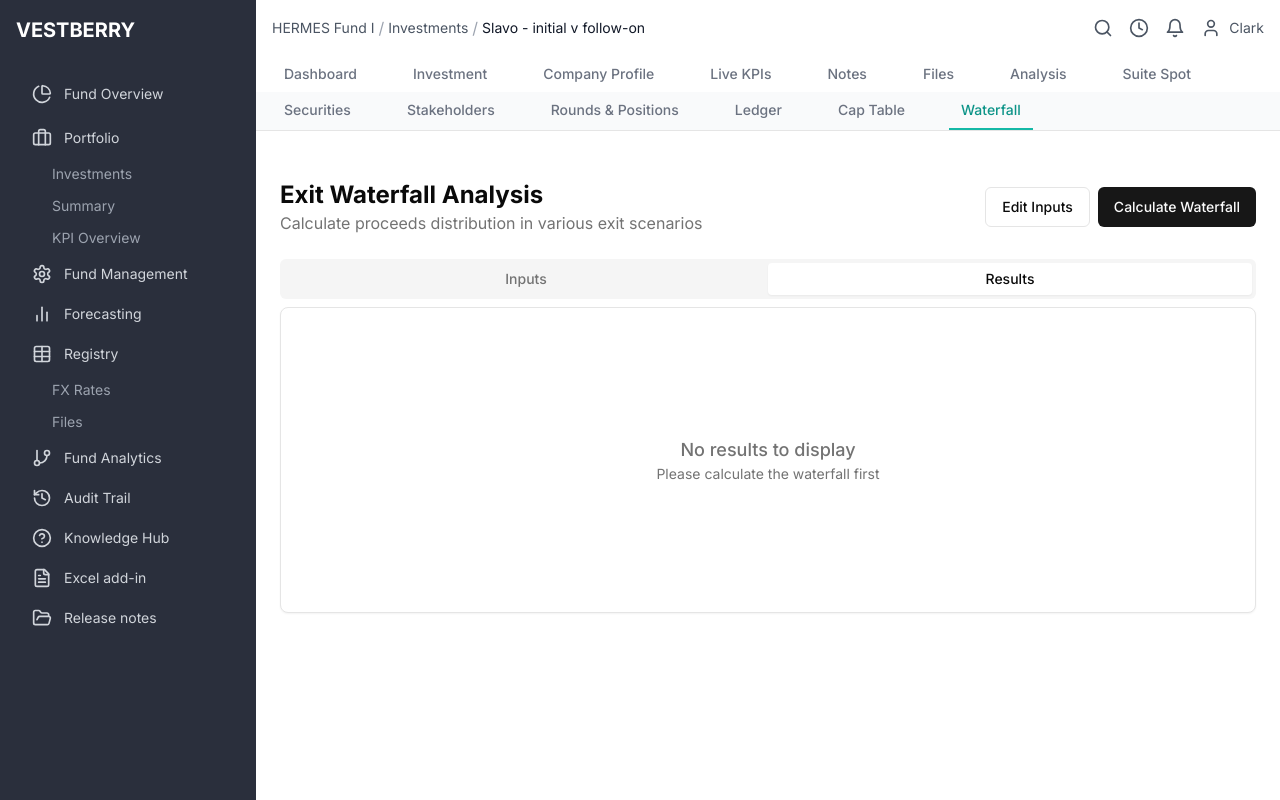
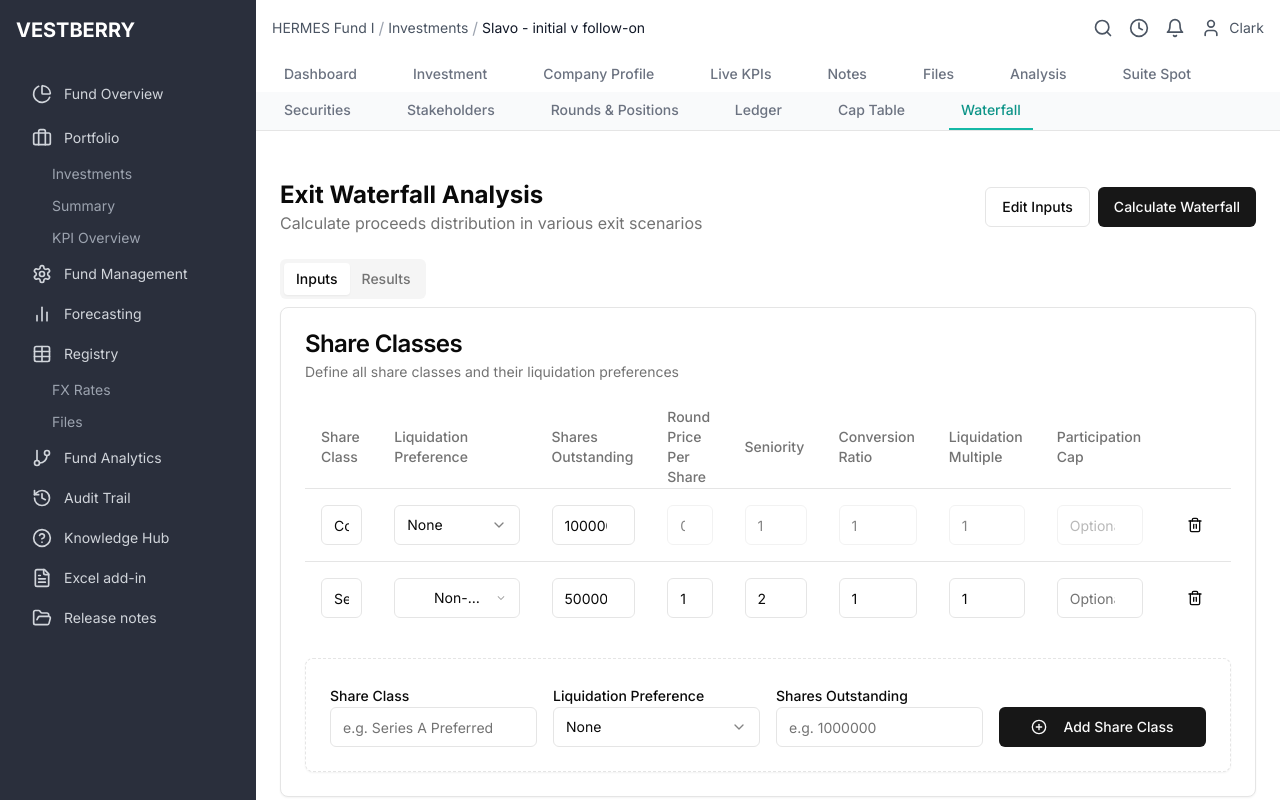
Before and after one commit to DanilGorbunov/vestberry, a Next.js app: page / in a window 1280 px wide. Shown: the top 800 px of the page. Built offline with nearby package versions, Linux system fonts and the light colour scheme.

Commit message:
created inputs dafaults

```diff
--- a/app/page.tsx
+++ b/app/page.tsx
@@ -19,7 +19,7 @@ import type { ShareClass, FundHolding, ExitScenario, WaterfallResult } from "./t
 import { calculateWaterfall } from "./utils/waterfall-calculator"
 
 export default function WaterfallAnalysis() {
-  const [activeTab, setActiveTab] = useState("results")
+  const [activeTab, setActiveTab] = useState("inputs")
   const [shareClasses, setShareClasses] = useState<ShareClass[]>([
     {
       id: "1",
@@ -161,8 +161,8 @@ export default function WaterfallAnalysis() {
         </div>
       </div>
 
-      <Tabs value={activeTab} onValueChange={setActiveTab} className="w-full">
-        <TabsList className="grid w-full grid-cols-2">
+      <Tabs value={activeTab} onValueChange={setActiveTab}>
+        <TabsList>
           <TabsTrigger value="inputs">Inputs</TabsTrigger>
           <TabsTrigger value="results">Results</TabsTrigger>
         </TabsList>
```
